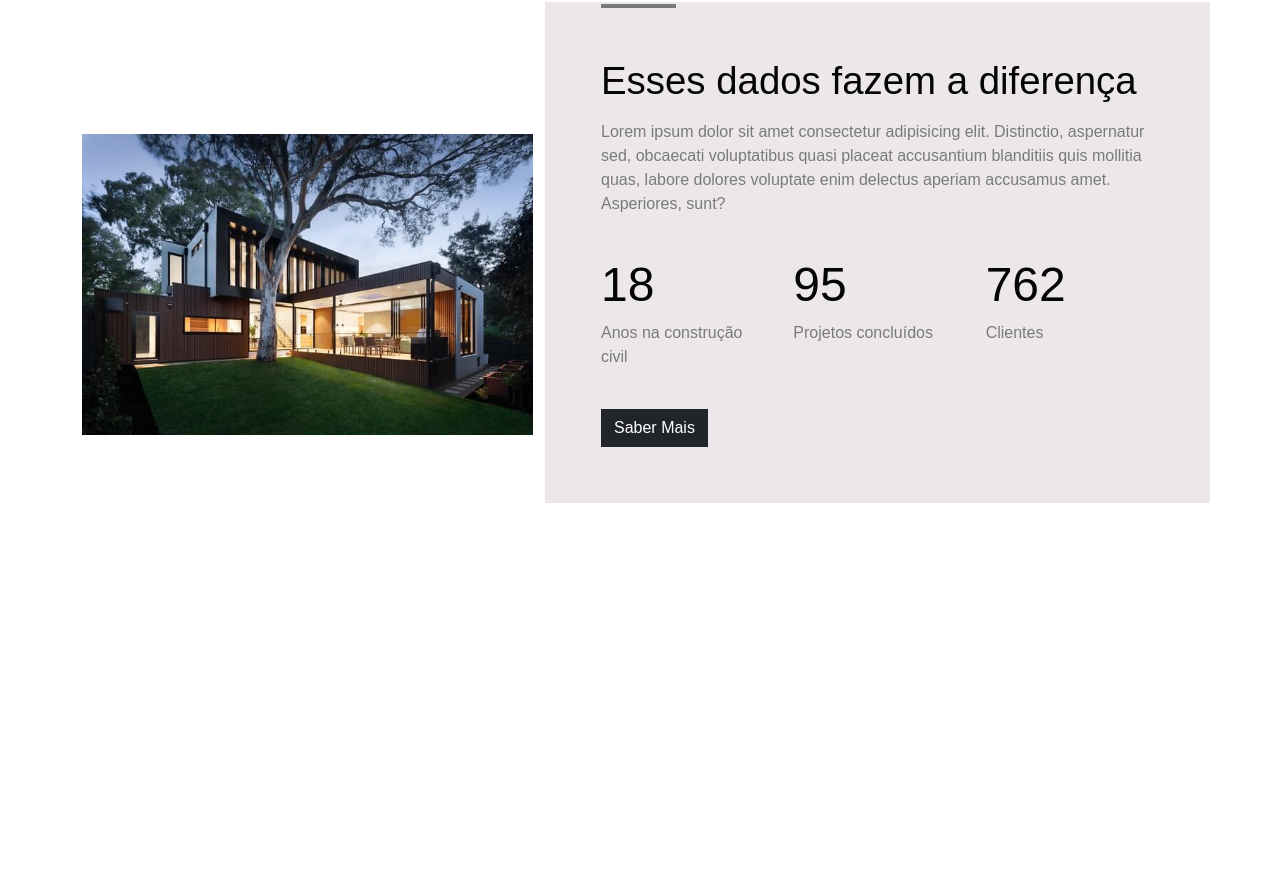
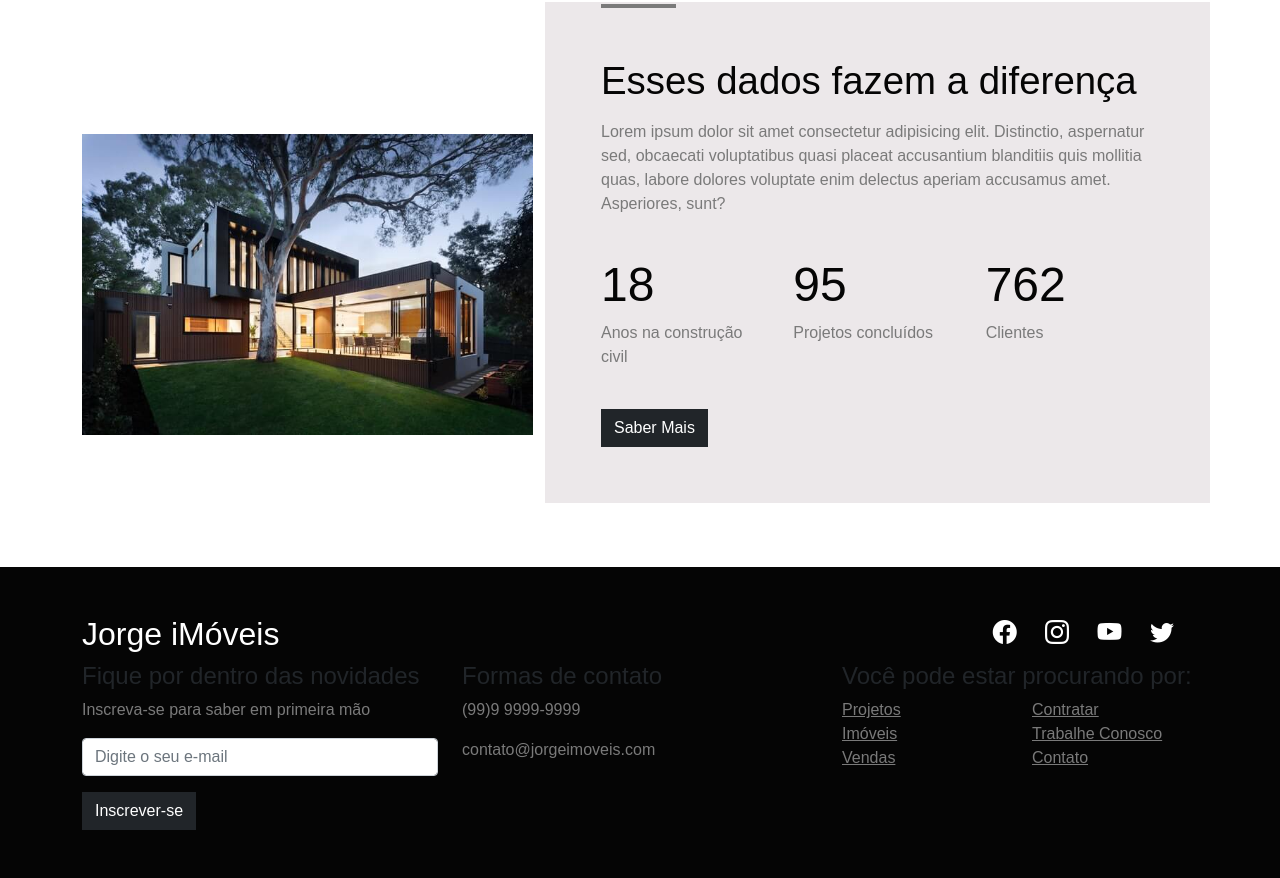
Before and after one commit to guilherme-gjv/bootstrap, a plain HTML site: page index.html in a window 1280 px wide. Shown: the part 2677-3555 px from the top of the page. Before the commit the page ends 3244 px from the top, so only its background shows below. Drawn offline with nearby package versions, Linux system fonts and the light colour scheme; a web font is replaced by a local one.

Commit message:
feat: footer

```diff
--- a/css/styles.css
+++ b/css/styles.css
@@ -228,3 +228,26 @@
     bottom: 2.5em;
     }
 }
+
+/* FOOTER TOP */
+#footer{
+    padding: 3em 2em;
+}
+#footer-top,
+#footer-top i{
+    color: #ffff;
+}
+
+#social-icons{
+    text-align: right;
+}
+
+#social-icons i{
+    margin-right: 1em;
+    font-size: 1.5em;
+    cursor: pointer;
+}
+
+#social-icons i:hover{
+    color: purple;
+}
--- a/index.html
+++ b/index.html
@@ -257,6 +257,71 @@
         </div>
     </div>
     <!--FOOTER-->
+    <footer class="container-fluid bg-dark-color" id="footer">
+        <div class="container">
+            <div class="row">
+                <!-- FOOTER TOP -->
+                <div class="col-12" id="footer-top">
+                    <div class="row justify-content-between">
+                        <div class="col-4"><h2>Jorge iMóveis</h2></div>
+                        <div class="col-4" id="social-icons">
+                            <i class="bi bi-facebook"></i>
+                            <i class="bi bi-instagram"></i>
+                            <i class="bi bi-youtube"></i>
+                            <i class="bi bi-twitter"></i>
+                        </div>
+                    </div>
+                </div>
+                <!-- FOOTER DETAILS -->
+                <div class="col-12" id="footer-details">
+                    <div class="row">
+                        <div class="col-12 col-md-4" id="news-container">
+                            <h4>Fique por dentro das novidades</h4>
+                            <p class="secondary-color">Inscreva-se para saber em primeira mão</p>
+                            <form>
+                                <div class="mb-3">
+                                    <input
+                                    type="email"
+                                    class="form-control"
+                                    placeholder="Digite o seu e-mail"
+                                    />
+                                </div>
+                                <button class="btn btn-dark" type="submit">Inscrever-se</button>
+                            </form>
+                        </div>
+                        <div class="col-12 col-md-4" id="content-container">
+                            <h4>Formas de contato</h4>
+                            <p class="secondary-color">(99)9 9999-9999</p>
+                            <p class="secondary-color">contato@jorgeimoveis.com</p>
+                        </div>
+                        <div class="col-12 col-md-4" id="links-container">
+                            <div class="row">
+                                <h4>Você pode estar procurando por: </h4>
+                                <div class="col-6">
+                                    <ul class="list-unstyled">
+                                        <li><a href="#" class="secondary-color">Projetos</a></li>
+                                        <li><a href="#" class="secondary-color">Imóveis</a></li>
+                                        <li><a href="#" class="secondary-color">Vendas</a></li>
+                                    </ul>
+                                </div>
+                                <div class="col-6">
+                                    <ul class="list-unstyled">
+                                        <li><a href="#" class="secondary-color">Contratar</a></li>
+                                        <li><a href="#" class="secondary-color">Trabalhe Conosco</a></li>
+                                        <li><a href="#" class="secondary-color">Contato</a></li>
+                                    </ul>
+                                </div>
+                            </div>
+                        </div>
+                    </div>
+                </div>
+                <!-- FOOTER BOTTOM -->
+                <div class="col-12" id="footer-bottom">
+
+                </div>
+            </div>
+        </div>
+    </footer>
 </body>
 
 </html>
```
